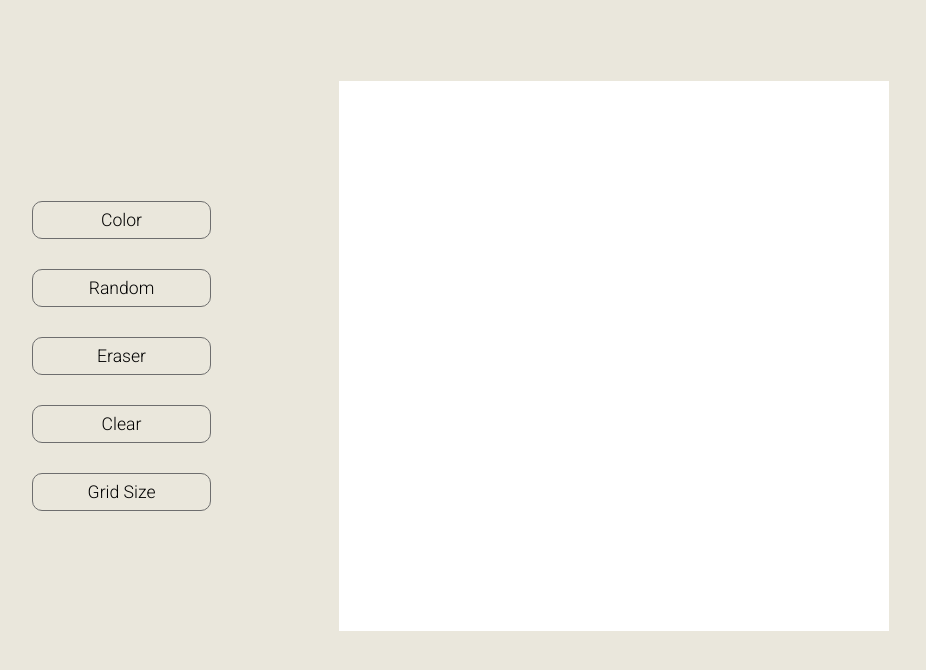
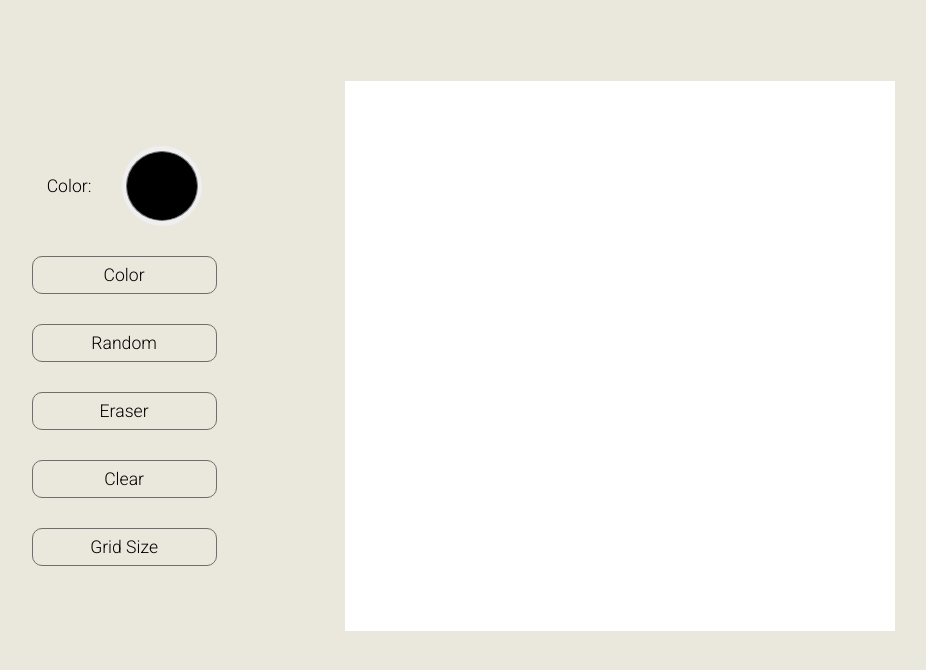
Before and after one commit to ishmumr7/etch-a-sketch, a plain HTML site: page index.html in a window 1280 px wide. Shown: the part 100-770 px from the top of the page, without its empty margins (166-1092 px from the left). Drawn offline with Linux system fonts and the light colour scheme.

Commit message:
Add color picker

```diff
--- a/index.html
+++ b/index.html
@@ -18,6 +18,10 @@
 
     <div class="body">
         <div class="tools">
+            <div class="color-pick">
+                <label for="color">Color: </label>
+                <input class="color" id="color" type="color">
+            </div>
             <button class="button" id="color">Color</button>
             <button class="button" id="random">Random</button>
             <button class="button" id="eraser">Eraser</button>
--- a/style/style.css
+++ b/style/style.css
@@ -16,6 +16,12 @@ body {
     align-items: center;
 }
 
+.body * {
+    font-family: 'Roboto', sans-serif;
+    font-size: 1.1rem;
+    font-weight: 300;
+}
+
 .body {
     font-family: 'Roboto', sans-serif;
     padding: 1% 15%;
@@ -28,13 +34,12 @@ body {
     display: flex;
     flex-direction: column;
     justify-content: center;
+    align-items: center;
     gap: 30px;
 }
 
 .button {
-    font-family: 'Roboto', sans-serif;
-    font-size: 1.1rem;
-    font-weight: 300;
+    width: 185px;
     padding: 8px 55px;
     background: transparent;
     border: 1px solid #6e6e6e;
@@ -44,6 +49,41 @@ body {
 
 .button:hover {
     transform: scale(1.08);
+    border: 2px solid #6e6e6e;
+}
+
+.current {
+    transform: scale(1.1);
+    background: #6e6e6e;
+    color: white;
+}
+
+.color-pick {
+    width: 185px;
+    display: flex;
+    justify-content: space-around;
+    align-items: center;
+    transition: 0.3s;
+}
+
+.color-pick:hover {
+    transform: scale(1.1);
+}
+
+.color {
+    -webkit-appearance: none;
+    -moz-appearance: none;
+    appearance: none;
+    border: none;
+    border-radius: 50%;
+    width: 80px;
+    height: 80px;
+    cursor: pointer;
+    transition: 0.3s;
+}
+
+.color::-webkit-color-swatch {
+    border-radius: 50%;
 }
 
 /* .sketchpad-container {
```
